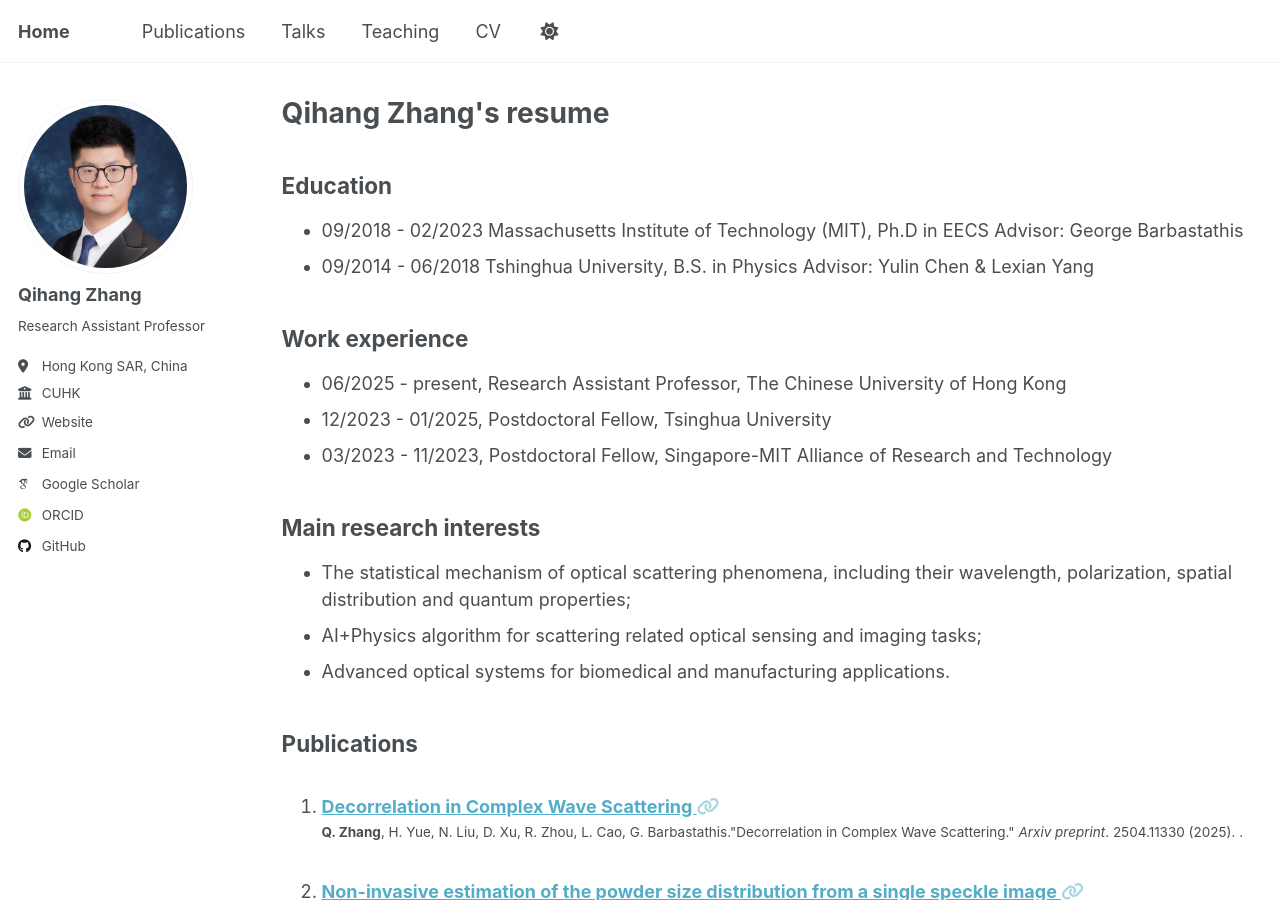
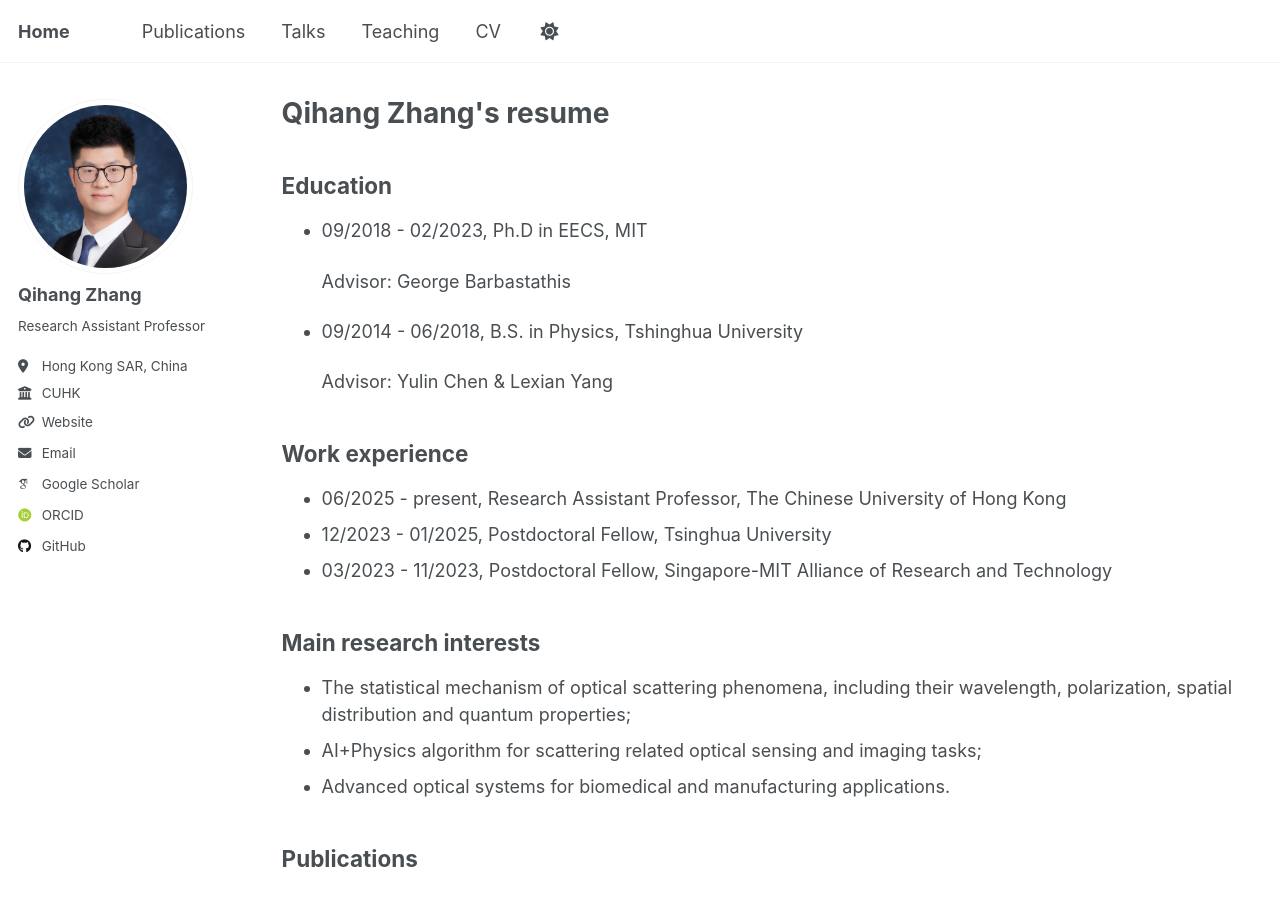
Before and after one commit to qhzhang95/qhzhang95.github.io, a Jekyll site: the page built from _pages/cv.md, in a window 1280 px wide and 900 px high. Built offline with Jekyll 4.4.1, drawn with Linux system fonts in a browser that asks for light colours; some web fonts are replaced; a script that is not in the unit is left out.

Commit message:
Update cv.md

```diff
--- a/_pages/cv.md
+++ b/_pages/cv.md
@@ -11,11 +11,12 @@ redirect_from:
 
 Education
 ------
-* 09/2018 - 02/2023
-  Massachusetts Institute of Technology (MIT), Ph.D in EECS
+* 09/2018 - 02/2023, Ph.D in EECS, MIT
+
   Advisor: George Barbastathis
-* 09/2014 - 06/2018
-  Tshinghua University, B.S. in Physics
+
+* 09/2014 - 06/2018, B.S. in Physics, Tshinghua University
+
   Advisor: Yulin Chen & Lexian Yang
 
 Work experience
```
